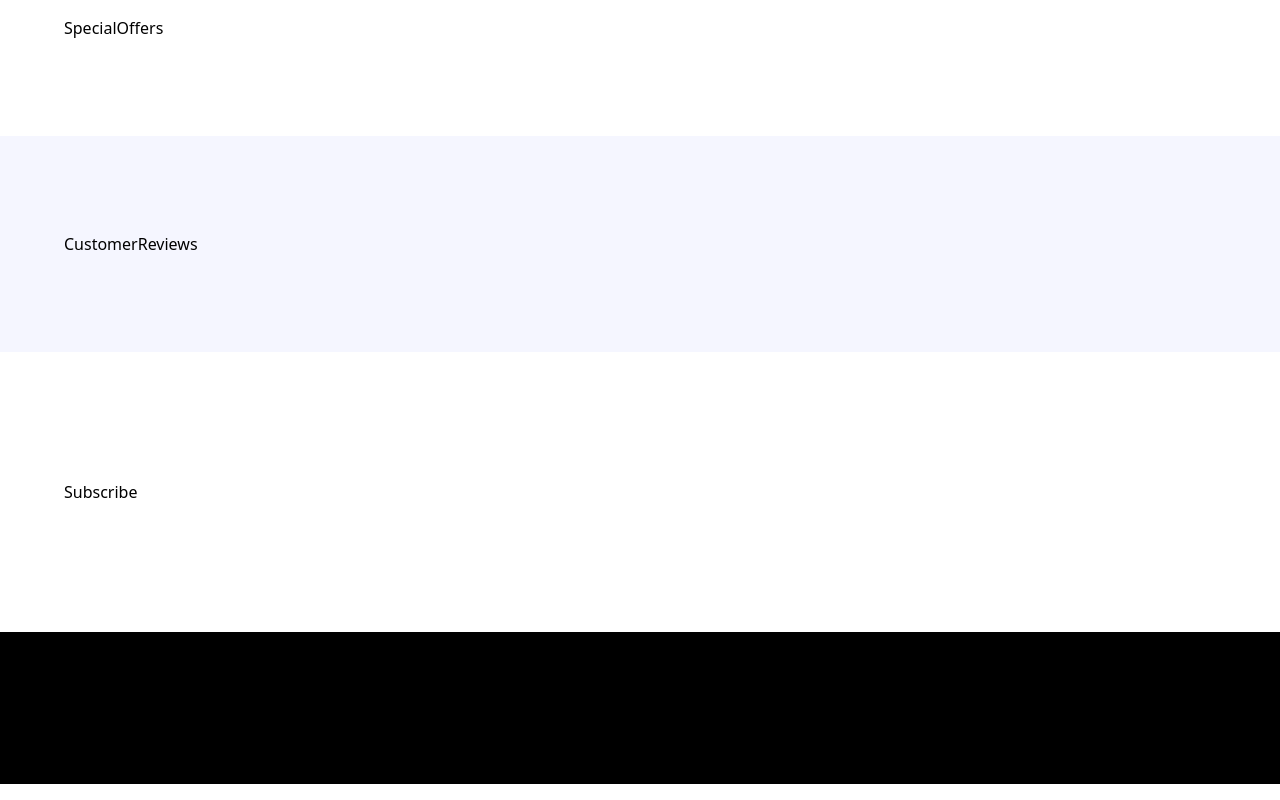
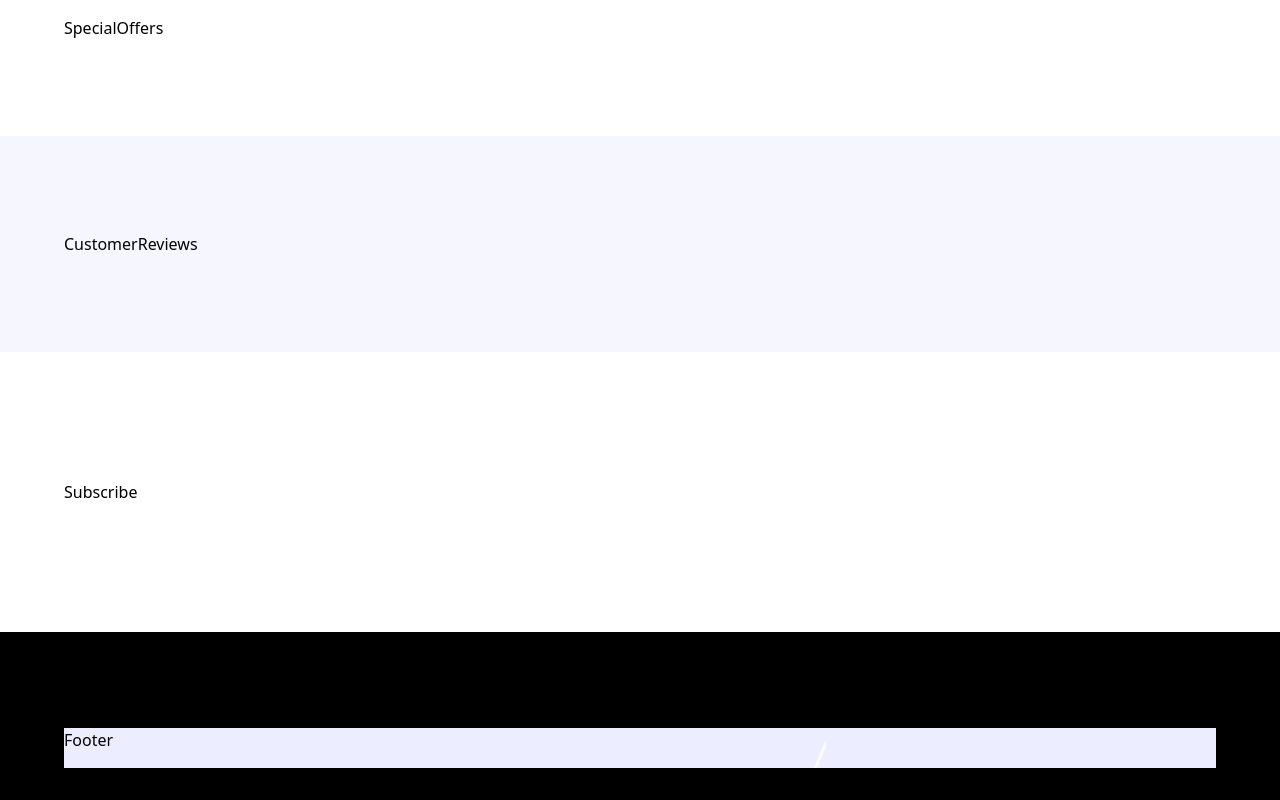
Before and after one commit to nicole-avila/nike-project, a React (Vite) app: page / in a window 1280 px wide. Shown: the part 1432-2232 px from the top of the page. Built offline with nearby package versions, Linux system fonts and the light colour scheme; a web font is replaced by a local one.

Commit message:
footer...

```diff
--- a/src/sections/Footer.jsx
+++ b/src/sections/Footer.jsx
@@ -1,8 +1,5 @@
+const Footer = () => {
+  return <div className="bg-coral-red h-10 bg-hero">Footer</div>;
+};
 
-const Footer = () => {
-  return (
-    <div>Footer</div>
-  )
-}
-
-export default Footer
+export default Footer;
```
